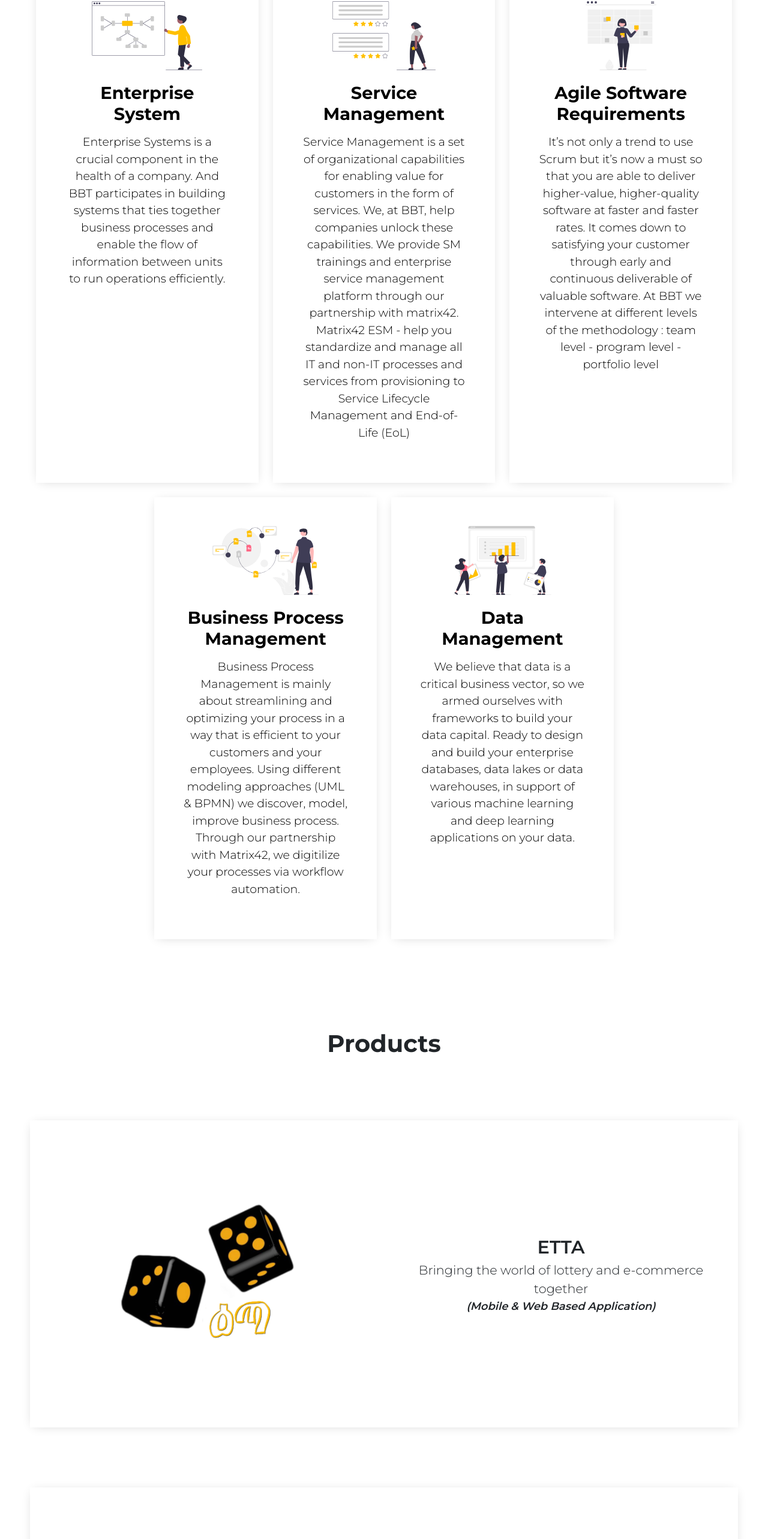
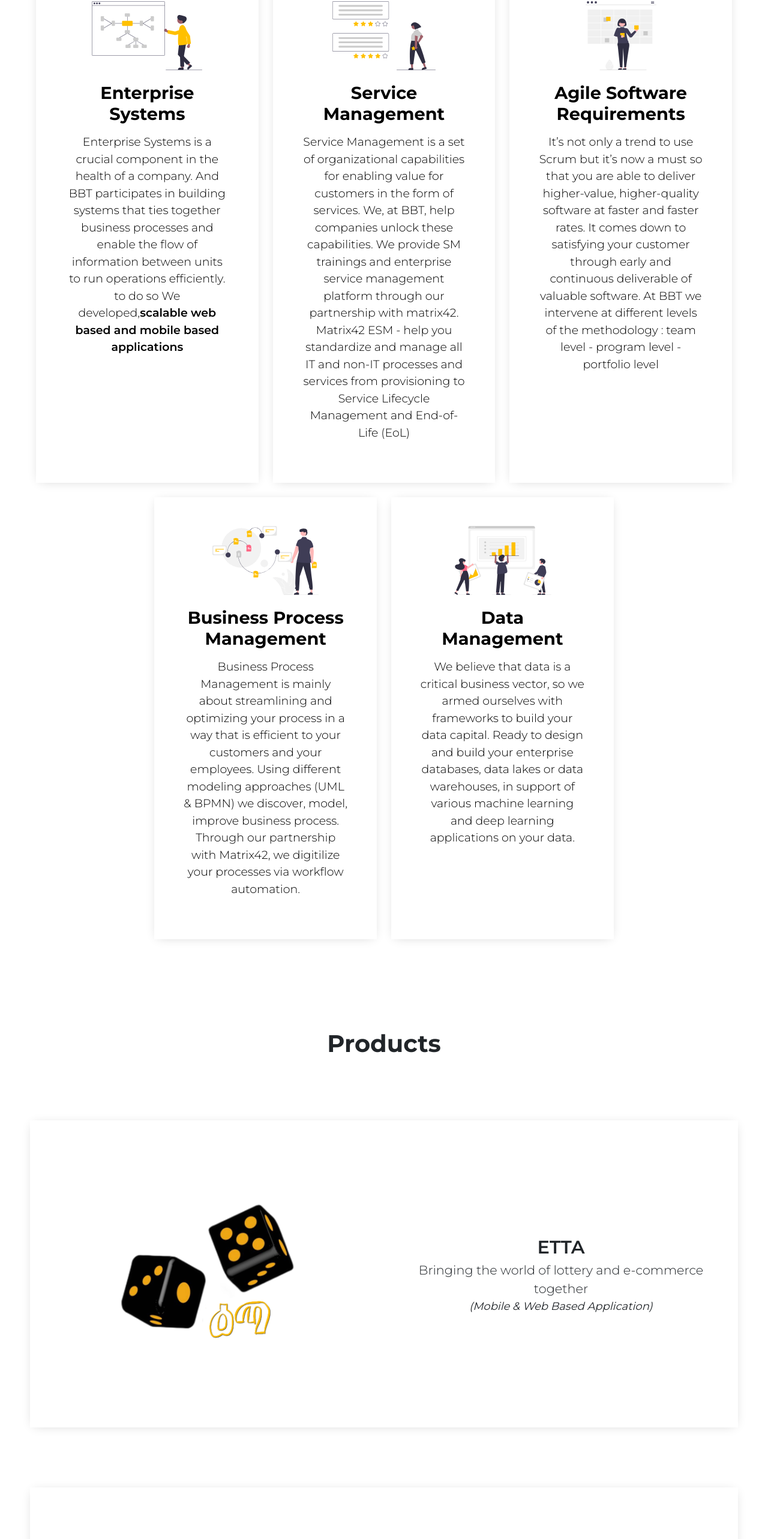
Before and after one commit to Alaymen13/BBT-Website, a React (Create React App) app: page / in a window 1280 px wide. Shown: the part 1000-3566 px from the top of the page at 60% size. Built offline with nearby package versions, Linux system fonts and the light colour scheme.

Commit message:
edit expertise section

```diff
--- a/src/Components/Contents/ContactUs.js
+++ b/src/Components/Contents/ContactUs.js
@@ -94,7 +94,7 @@ function ContactUs() {
 								</div>
 						  )
 						: console.log(".")}
-					<div className="text-center p-4">
+					<div className="text-center p-2">
 						<div className="sm:text-[2.3rem] md:text-[2.5rem] text-[2rem] p-2 text-center title">
 							Contact Us
 						</div>
--- a/src/Components/Contents/Expertise.js
+++ b/src/Components/Contents/Expertise.js
@@ -5,7 +5,7 @@ import enterprise from "../../Assets/expertise/enterprise_systems.svg";
 import service from "../../Assets/expertise/service_management.svg";
 import agile from "../../Assets/expertise/agile_software_requirement.svg";
 import business from "../../Assets/expertise/business_process_management.svg";
-import data from "../../Assets/expertise/data_management.svg"
+import data from "../../Assets/expertise/data_management.svg";
 import { Element } from "react-scroll";
 
 function Expertise() {
@@ -39,7 +39,7 @@ function Expertise() {
 							/>
 
 							<h3 class="mb-3 text-[1.5rem] sm:text-[1.6rem]  md:text-[1.7rem] lg:text-[1.8rem]  ">
-								Enterprise System
+								Enterprise Systems
 							</h3>
 							<p class="mb-[21px] text-[16.8px] sm:text-[17.5px] md:text-[18.3px] lg:text-[19px] font-semibold">
 								Enterprise Systems is a crucial
@@ -49,7 +49,12 @@ function Expertise() {
 								together business processes and
 								enable the flow of information
 								between units to run operations
-								efficiently.
+								efficiently. to do so We
+								developed,
+								<b className="font-semibold">
+									scalable web based and
+									mobile based applications
+								</b>
 							</p>
 						</div>
 					</div>
--- a/src/Components/Contents/Products/Products.js
+++ b/src/Components/Contents/Products/Products.js
@@ -53,10 +53,11 @@ function Products() {
 				title="MATRIX 42"
 				image={matrix}
 				pt="[97px]"
-				description="The Forrester WaveTM: Enterprise Service Management (ESM), Q4 2021 - Matrix42 named Strong Performer. Its ESM platform standardize and streamlines your enterprise processes. BBT is a trusted vendor and integrator by th
+				description="The Forrester WaveTM: Enterprise Service Management (ESM), Q4 2021 - Matrix42 named Strong Performer. Its ESM platform standardize and streamlines your enterprise processes. BBT is a trusted reseller and integrator of matrix42 solutions in the african region.
 "
 				imgOrder="first"
 				desOrder="last"
+
 			/>
 			<Product
 				title="oneHR"
@@ -65,6 +66,7 @@ function Products() {
 "
 				imgOrder="last"
 				desOrder="first"
+				subDis="(Web Based Application)"
 			/>
 			<Product
 				title="HELLO TRAFFIC"
@@ -72,6 +74,7 @@ function Products() {
 				description="In partnership with insurance and traffic management, BBT is kicking off the first traffic management solution aiming to get you back on the road as quick as possible."
 				imgOrder="first"
 				desOrder="last"
+				subDis="(Mobile & Web Based Application)"
 			/>
 		</Element>
 	);
--- a/src/Components/Contents/Products/ProductsProps.js
+++ b/src/Components/Contents/Products/ProductsProps.js
@@ -30,7 +30,7 @@ function ProductsProps({
 							<div className="product-brief text-[1.3rem]">
 								{description}
 							</div>
-							<div className=" font-semibold text-[18px]">
+							<div className="text-[18px]">
 								<i>{subDis}</i>
 							</div>
 
@@ -39,7 +39,7 @@ function ProductsProps({
 
 						<div
 							className={`py-20
-							 col-md-6 order-1 order-sm-${imgOrder}`}
+							col-md-6 order-1 order-sm-${imgOrder}`}
 						>
 							<div className="prodict-image m-[10px] p-3 product flex items-center justify-center ">
 								<img
```
